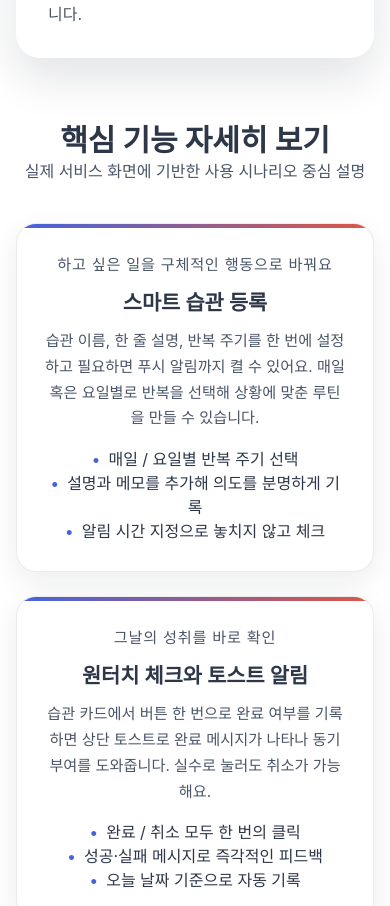
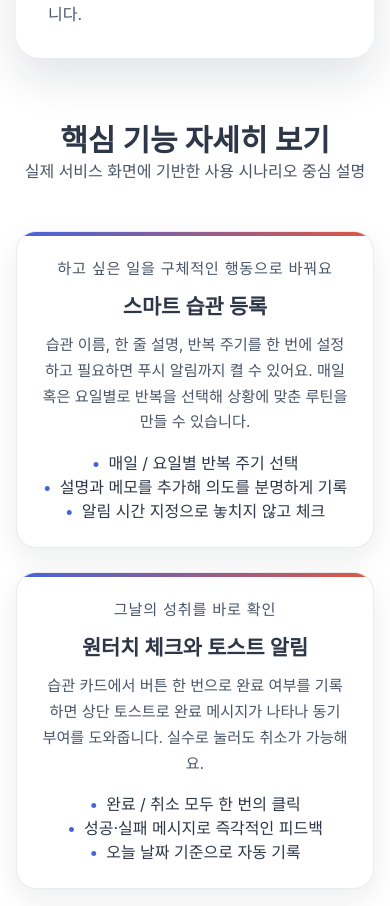
Before and after one commit to lb5014/habit, a React (Create React App) app: page /features in a window 390 px wide. Shown: the part 606-1512 px from the top of the page. Built offline with nearby package versions, Linux system fonts and the light colour scheme; no server answers; a web font is replaced by a local one.

Commit message:
박스 간격수정

```diff
--- a/src/pages/FeaturesPage.css
+++ b/src/pages/FeaturesPage.css
@@ -84,15 +84,21 @@
   transform: translateY(-2px);
 }
 
+.features-grid-section,
+.experience-section,
+.supporting-section {
+  margin-bottom: 5rem;
+}
+
 .section-header {
   text-align: center;
-  margin-bottom: 2.5rem;
+  margin-bottom: 3rem;
 }
 
 .features-grid {
   display: grid;
   grid-template-columns: repeat(auto-fit, minmax(240px, 1fr));
-  gap: 1.5rem;
+  gap: 2rem;
 }
 
 .feature-card,
@@ -101,8 +107,16 @@
   background: var(--card-bg, #fff);
   border: 1px solid rgba(15, 23, 42, 0.08);
   border-radius: 20px;
-  padding: 1.75rem;
+  padding: 2rem;
   box-shadow: 0 10px 30px rgba(15, 23, 42, 0.08);
+  transition: transform 0.2s ease, box-shadow 0.2s ease;
+}
+
+.feature-card:hover,
+.experience-card:hover,
+.supporting-card:hover {
+  transform: translateY(-4px);
+  box-shadow: 0 15px 40px rgba(15, 23, 42, 0.12);
 }
 
 .card-eyebrow {
@@ -131,7 +145,7 @@
 .experience-steps {
   display: grid;
   grid-template-columns: repeat(auto-fit, minmax(220px, 1fr));
-  gap: 1.25rem;
+  gap: 2rem;
 }
 
 .experience-card .step {
@@ -150,15 +164,15 @@
 .supporting-grid {
   display: grid;
   grid-template-columns: repeat(auto-fit, minmax(240px, 1fr));
-  gap: 1.5rem;
+  gap: 2rem;
 }
 
 .cta-banner {
   background: linear-gradient(135deg, #5a67d8, #805ad5);
   color: #fff;
   border-radius: 28px;
-  padding: 2.5rem;
-  margin-top: 4rem;
+  padding: 3rem;
+  margin-top: 5rem;
   display: flex;
   flex-wrap: wrap;
   gap: 2rem;
@@ -176,8 +190,28 @@
     padding: 2.5rem 1rem 4rem;
   }
 
+  .features-grid-section,
+  .experience-section,
+  .supporting-section {
+    margin-bottom: 3.5rem;
+  }
+
+  .features-grid,
+  .experience-steps,
+  .supporting-grid {
+    gap: 1.5rem;
+  }
+
+  .feature-card,
+  .experience-card,
+  .supporting-card {
+    padding: 1.5rem;
+  }
+
   .cta-banner {
     flex-direction: column;
     align-items: flex-start;
+    padding: 2rem;
+    margin-top: 3.5rem;
   }
 }
```
